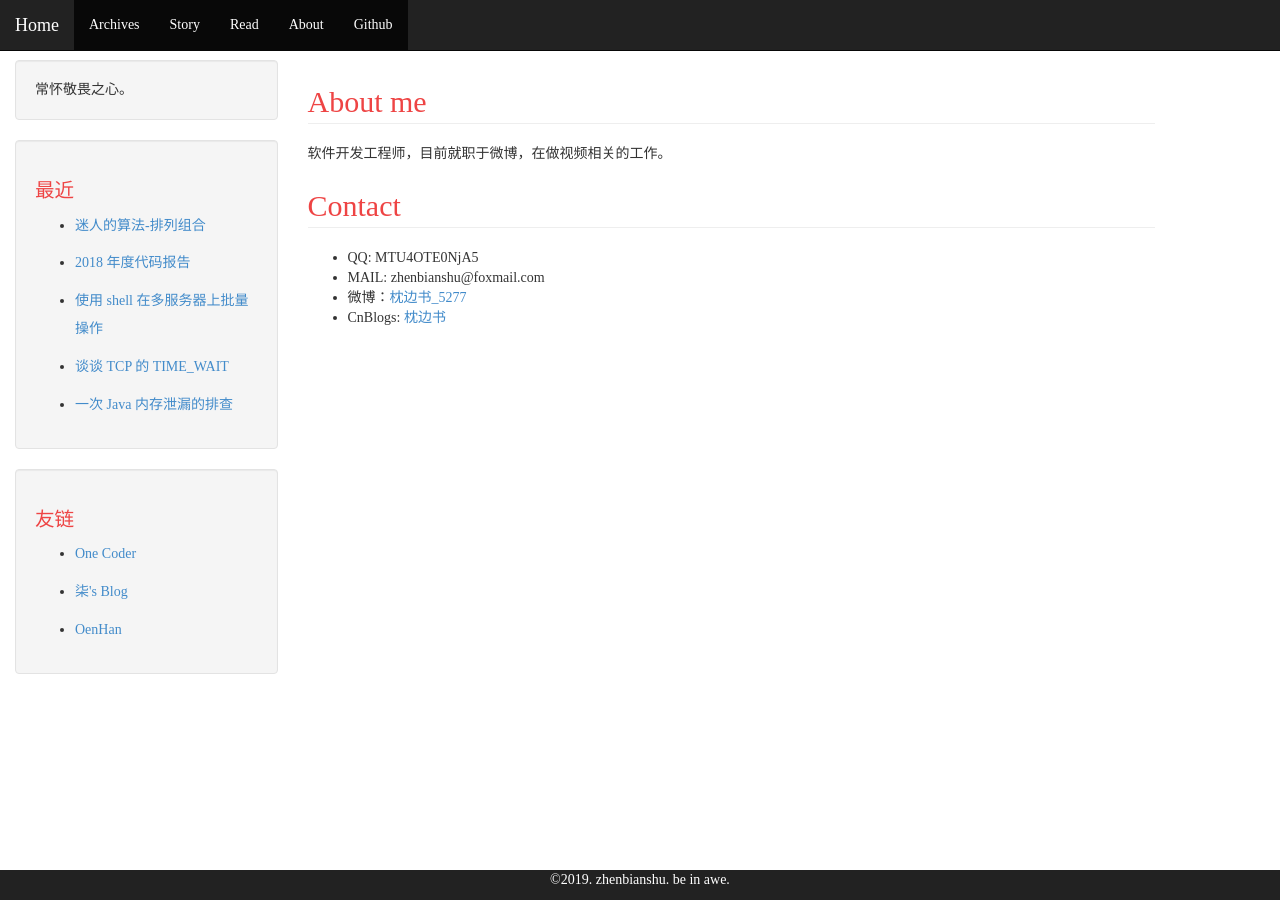
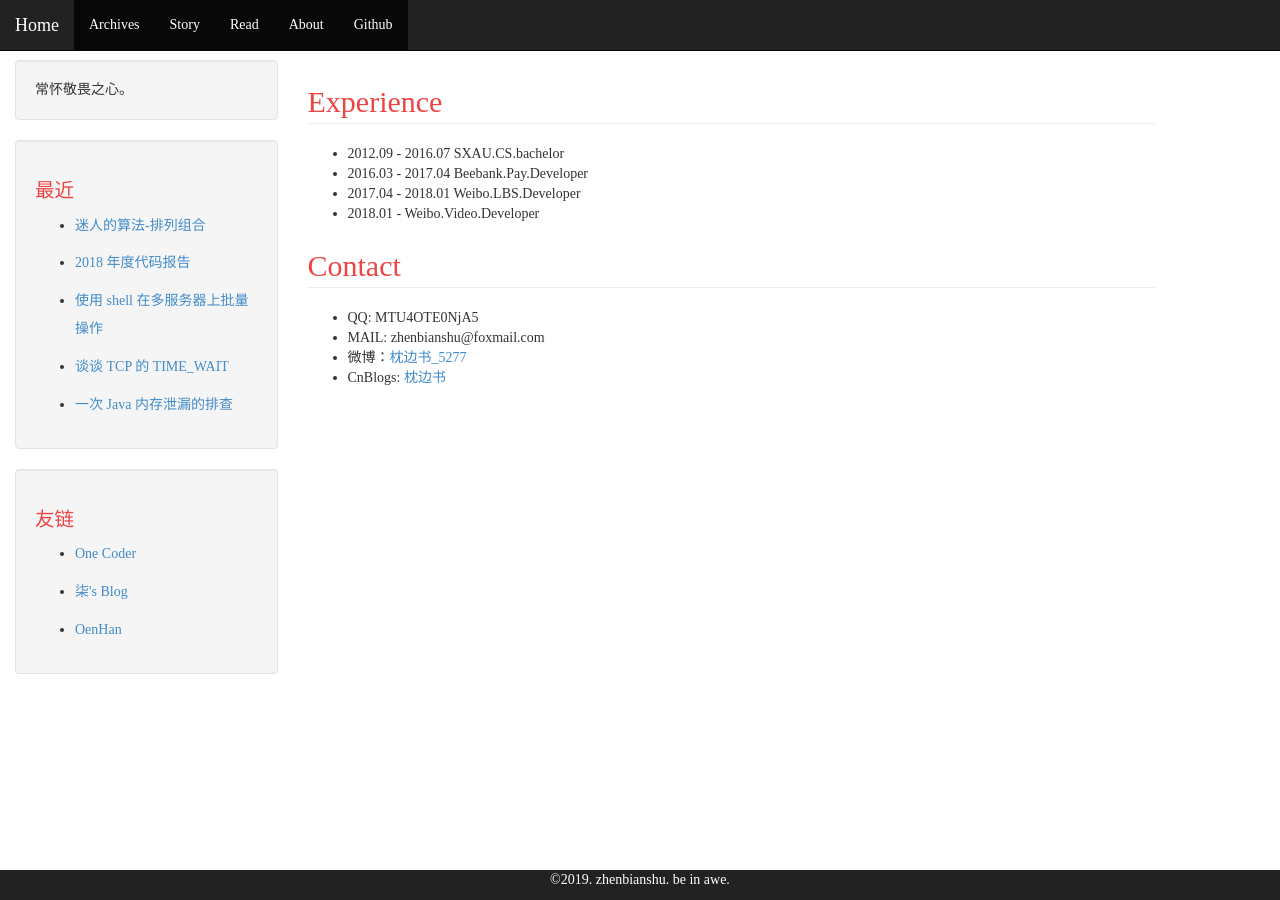
Before and after one commit to zhenbianshu/zhenbianshu.github.io, a Jekyll site: the page built from about.md, in a window 1280 px wide. Built offline with Jekyll 4.4.1, drawn with Linux system fonts in a browser that asks for light colours; comment, search, counter and statistics services are not loaded.

Commit message:
add about experience;

```diff
--- a/about.md
+++ b/about.md
@@ -3,10 +3,12 @@ layout: default
 title: "About"
 ---
 
-## About me
+## Experience
 ---
-软件开发工程师，目前就职于微博，在做视频相关的工作。
-
+- 2012.09 - 2016.07 SXAU.CS.bachelor
+- 2016.03 - 2017.04 Beebank.Pay.Developer
+- 2017.04 - 2018.01 Weibo.LBS.Developer
+- 2018.01 -     Weibo.Video.Developer
 
 ## Contact
 ---
```
